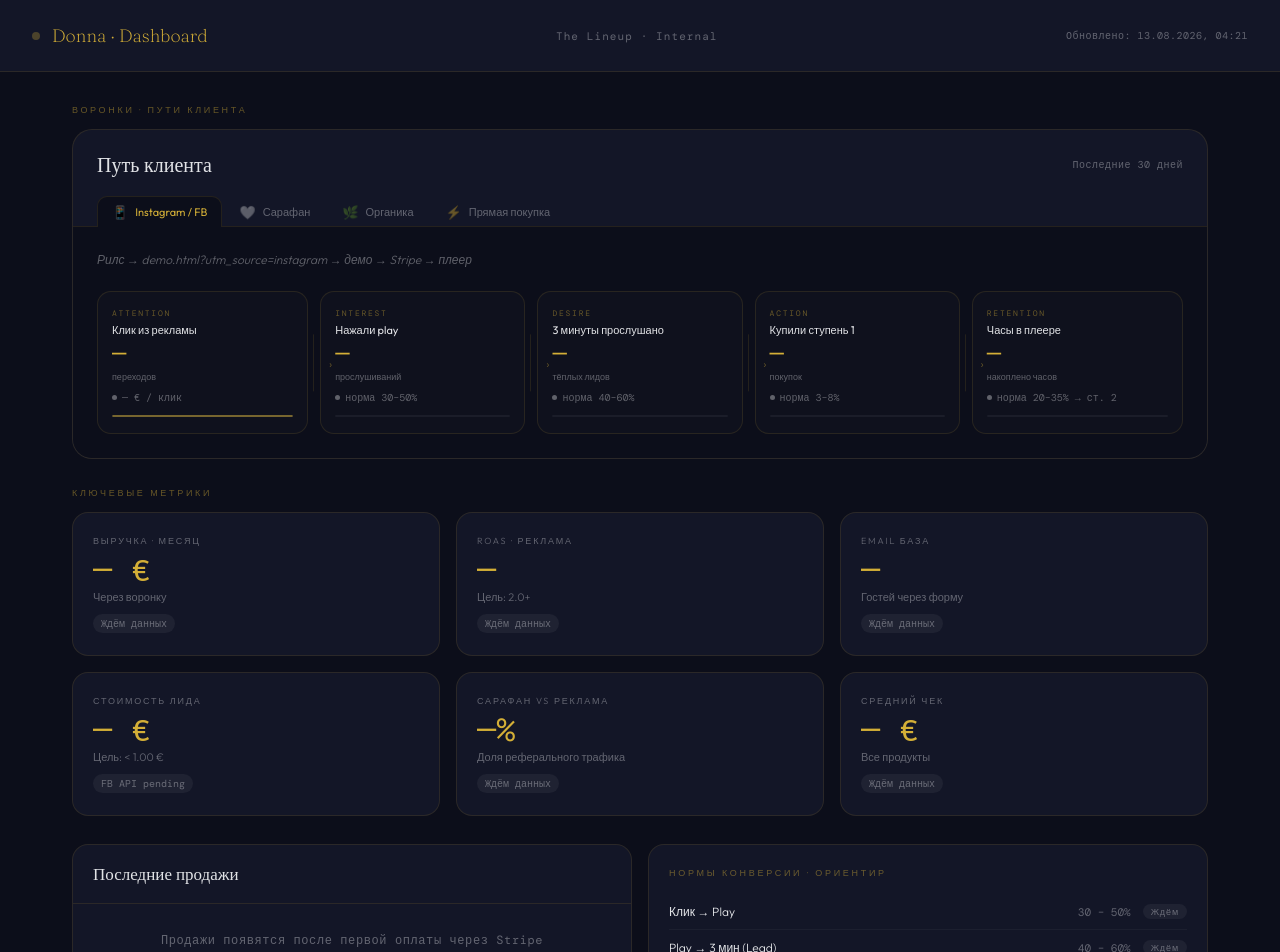
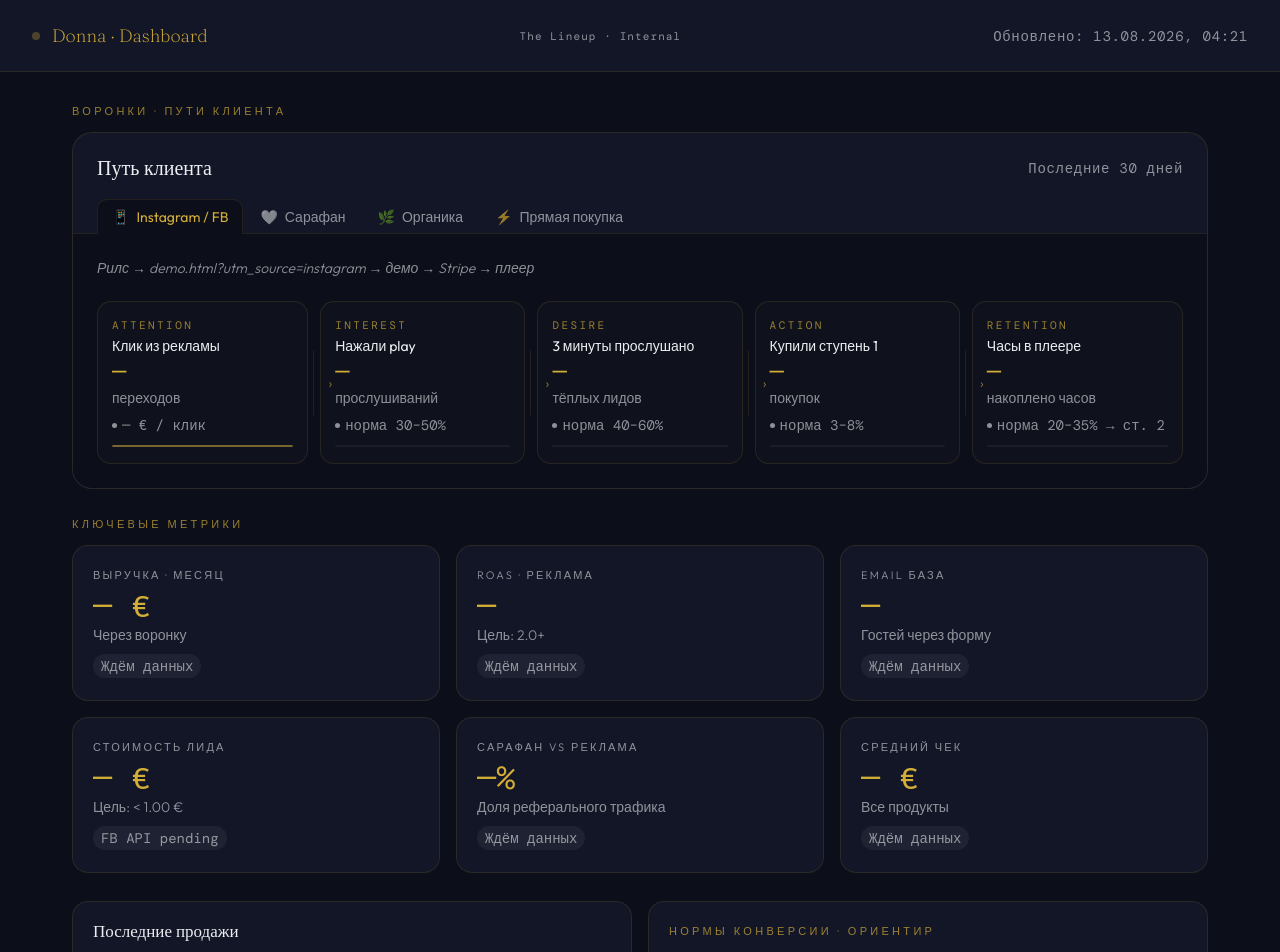
Before and after one commit to i11umeretreat-spec/donna-api, a website: page dashboard.html in a window 1280 px wide. Shown: the top 952 px of the page. Drawn offline with nearby package versions, Linux system fonts and the light colour scheme; no server answers; a web font is replaced by a local one.

Commit message:
dashboard: читаемые размеры и контраст
Девятнадцать правил были ниже 14px, семь из них на 8-10px, поверх
этого --muted со значением 0.35. На тёмном фоне такой текст физически
не читается.

Размеры приведены по тому же правилу, что и сайт: метка (капслок
или трекинг) — 11px, читаемый текст — 14px. Контраст поднят:
muted 0.35 -> 0.55, text 0.9 -> 0.95, gold-dim 0.45 -> 0.7.

dashboard.html подключён к ES5-гейту в ci-checks.js, раньше
проверка его не касалась.

```diff
--- a/dashboard.html
+++ b/dashboard.html
@@ -13,9 +13,9 @@
       --surface:  #131627;
       --border:   rgba(212,175,55,0.12);
       --gold:     #d4af37;
-      --gold-dim: rgba(212,175,55,0.45);
-      --text:     rgba(248,250,252,0.9);
-      --muted:    rgba(248,250,252,0.35);
+      --gold-dim: rgba(212,175,55,0.7);
+      --text:     rgba(248,250,252,0.95);
+      --muted:    rgba(248,250,252,0.55);
       --green:    #4ade80;
       --yellow:   #fbbf24;
       --red:      #f87171;
@@ -76,7 +76,7 @@
     }
 
     .dash-updated {
-      font-size: 10px;
+      font-size: 14px;
       color: var(--muted);
       font-family: 'DM Mono', monospace;
       letter-spacing: 0.05em;
@@ -94,7 +94,7 @@
 
     /* ── SECTION LABEL ── */
     .section-label {
-      font-size: 9px;
+      font-size: 11px;
       letter-spacing: 0.3em;
       text-transform: uppercase;
       color: var(--gold-dim);
@@ -124,7 +124,7 @@
     }
 
     .funnel-period {
-      font-size: 10px;
+      font-size: 14px;
       color: var(--muted);
       font-family: 'DM Mono', monospace;
       letter-spacing: 0.05em;
@@ -146,7 +146,7 @@
       border: 1px solid transparent;
       border-bottom: none;
       font-family: 'Outfit', sans-serif;
-      font-size: 11px;
+      font-size: 14px;
       font-weight: 400;
       color: var(--muted);
       cursor: pointer;
@@ -170,7 +170,7 @@
     }
 
     .funnel-tab-icon {
-      font-size: 13px;
+      font-size: 14px;
       line-height: 1;
     }
 
@@ -192,7 +192,7 @@
 
     /* Path description */
     .funnel-path-desc {
-      font-size: 12px;
+      font-size: 14px;
       color: var(--muted);
       margin-bottom: 22px;
       line-height: 1.5;
@@ -244,7 +244,7 @@
       top: 50%;
       transform: translateY(-50%);
       color: var(--gold-dim);
-      font-size: 12px;
+      font-size: 14px;
       z-index: 2;
       pointer-events: none;
     }
@@ -252,7 +252,7 @@
     .funnel-step:last-child .funnel-step-arrow { display: none; }
 
     .funnel-step-tag {
-      font-size: 8px;
+      font-size: 11px;
       letter-spacing: 0.22em;
       text-transform: uppercase;
       color: var(--gold-dim);
@@ -260,7 +260,7 @@
     }
 
     .funnel-step-name {
-      font-size: 11px;
+      font-size: 14px;
       color: var(--text);
       font-weight: 400;
       line-height: 1.3;
@@ -275,7 +275,7 @@
     }
 
     .funnel-step-sub {
-      font-size: 9px;
+      font-size: 14px;
       color: var(--muted);
     }
 
@@ -283,7 +283,7 @@
       display: flex;
       align-items: center;
       gap: 5px;
-      font-size: 10px;
+      font-size: 14px;
       font-family: 'DM Mono', monospace;
       margin-top: 4px;
     }
@@ -322,7 +322,7 @@
 
     @media (max-width: 900px) {
       .funnel-tabs { overflow-x: auto; padding-bottom: 0; }
-      .funnel-tab { font-size: 10px; padding: 7px 11px; }
+      .funnel-tab { font-size: 14px; padding: 7px 11px; }
       .funnel-steps { flex-direction: column; gap: 10px; }
       .funnel-step + .funnel-step::before { display: none; }
       .funnel-step-inner { margin: 0; }
@@ -355,7 +355,7 @@
     }
 
     .stat-card-label {
-      font-size: 9px;
+      font-size: 11px;
       letter-spacing: 0.2em;
       text-transform: uppercase;
       color: var(--muted);
@@ -371,7 +371,7 @@
     }
 
     .stat-card-sub {
-      font-size: 11px;
+      font-size: 14px;
       color: var(--muted);
     }
 
@@ -379,7 +379,7 @@
       display: inline-flex;
       align-items: center;
       gap: 4px;
-      font-size: 10px;
+      font-size: 14px;
       font-family: 'DM Mono', monospace;
       padding: 3px 8px;
       border-radius: 100px;
@@ -418,7 +418,7 @@
     }
 
     th {
-      font-size: 9px;
+      font-size: 11px;
       letter-spacing: 0.2em;
       text-transform: uppercase;
       color: var(--muted);
@@ -430,7 +430,7 @@
 
     td {
       padding: 14px 20px;
-      font-size: 12px;
+      font-size: 14px;
       font-family: 'DM Mono', monospace;
       border-bottom: 1px solid rgba(255,255,255,0.03);
       color: var(--text);
@@ -443,7 +443,7 @@
     .td-product {
       font-family: 'Outfit', sans-serif;
       font-weight: 300;
-      font-size: 13px;
+      font-size: 14px;
       color: var(--text);
     }
 
@@ -453,7 +453,7 @@
       display: inline-block;
       padding: 2px 8px;
       border-radius: 100px;
-      font-size: 9px;
+      font-size: 11px;
       letter-spacing: 0.1em;
       text-transform: uppercase;
     }
@@ -482,20 +482,20 @@
     .norm-row:last-child { border-bottom: none; }
 
     .norm-name {
-      font-size: 12px;
+      font-size: 14px;
       color: var(--text);
       flex: 1;
     }
 
     .norm-range {
       font-family: 'DM Mono', monospace;
-      font-size: 11px;
+      font-size: 14px;
       color: var(--muted);
       white-space: nowrap;
     }
 
     .norm-status {
-      font-size: 9px;
+      font-size: 11px;
       letter-spacing: 0.1em;
       padding: 2px 8px;
       border-radius: 100px;
@@ -511,7 +511,7 @@
     .placeholder-note {
       text-align: center;
       padding: 28px;
-      font-size: 12px;
+      font-size: 14px;
       color: var(--muted);
       font-family: 'DM Mono', monospace;
       letter-spacing: 0.05em;
--- a/scripts/ci-checks.js
+++ b/scripts/ci-checks.js
@@ -91,7 +91,7 @@ if (fs.existsSync(fnDir)) {
 }
 
 // ── 2. Инлайновые <script> в index.html / demo.html — синтаксис + ES5 ───────
-['index.html', 'demo.html', 'vybor.html'].forEach(function (file) {
+['index.html', 'demo.html', 'vybor.html', 'dashboard.html'].forEach(function (file) {
     const full = path.join(ROOT, file);
     if (!fs.existsSync(full)) return;
     const html = fs.readFileSync(full, 'utf8');
```
